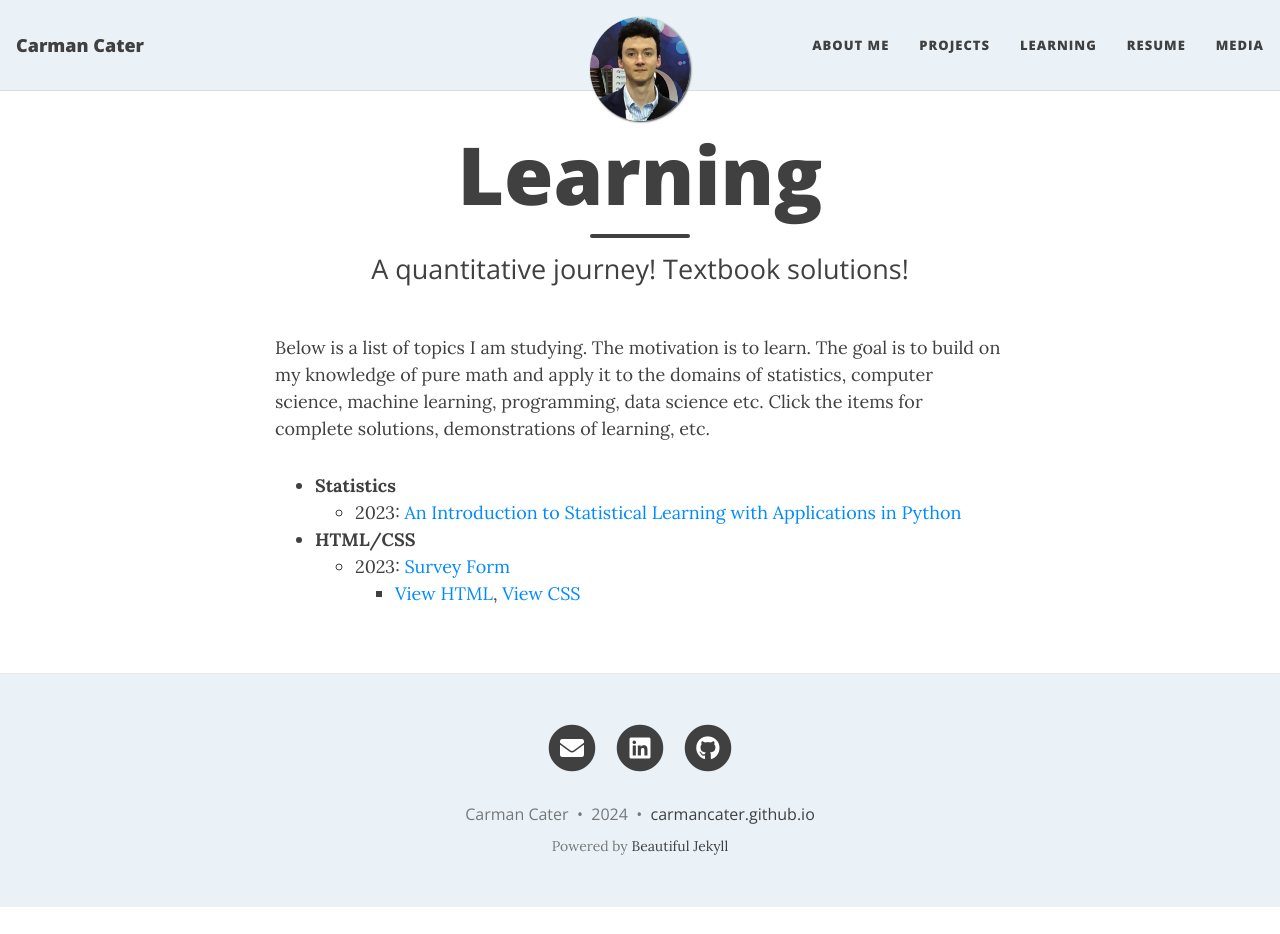
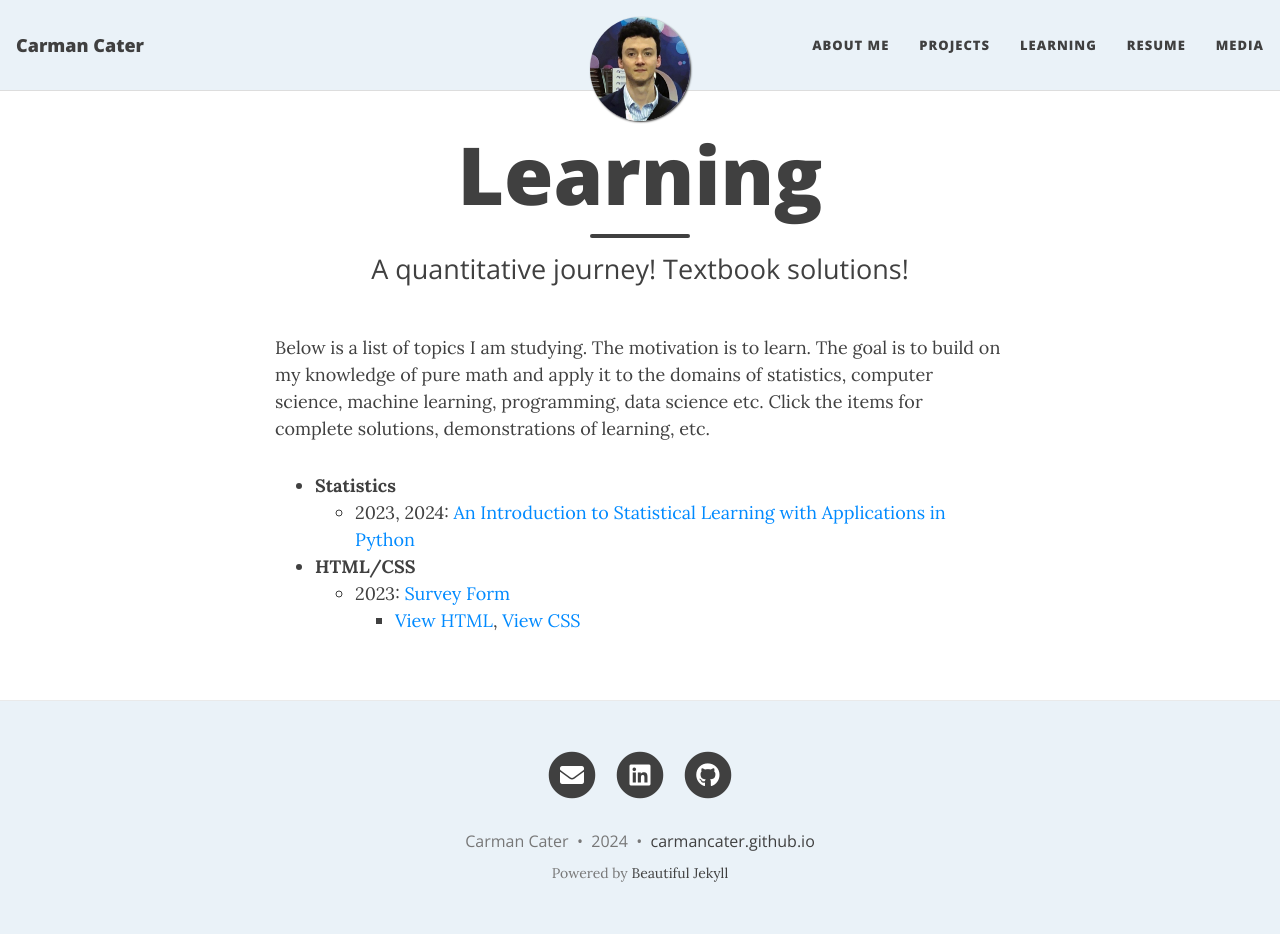
Before and after one commit to carmancater/carmancater.github.io, a Jekyll site: the page built from learning.md, in a window 1280 px wide and 934 px high. Built offline with Jekyll 4.4.1, drawn with Linux system fonts in a browser that asks for light colours; nearby versions of some CDN libraries.

Commit message:
Update learning.md

```diff
--- a/learning.md
+++ b/learning.md
@@ -11,7 +11,7 @@ share-description: A quantitative journey! Textbook solutions!
 Below is a list of topics I am studying. The motivation is to learn. The goal is to build on my knowledge of pure math and apply it to the domains of statistics, computer science, machine learning, programming, data science etc. Click the items for complete solutions, demonstrations of learning, etc.
 
 - **Statistics**
-    - 2023: [An Introduction to Statistical Learning with Applications in Python](ISLP.md)
+    - 2023, 2024: [An Introduction to Statistical Learning with Applications in Python](ISLP.md)
 
 - **HTML/CSS**
     - 2023: [Survey Form](Survey Form.html){:target="_blank"}
```
